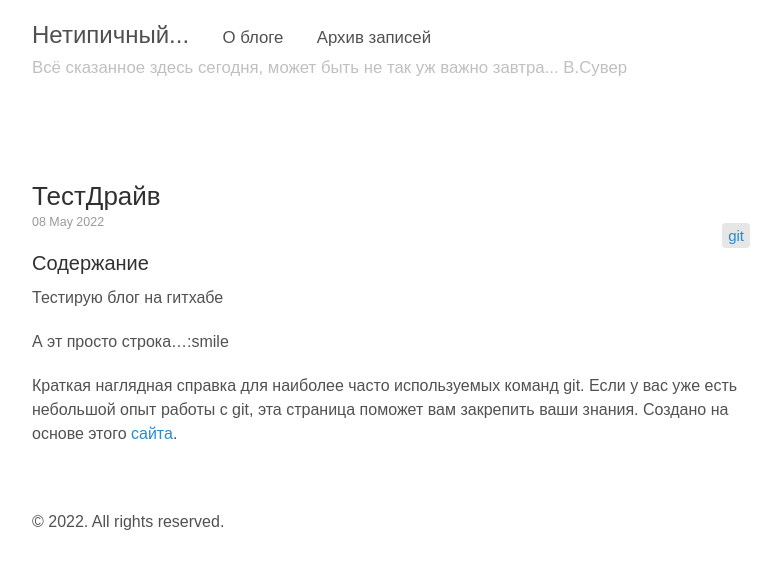
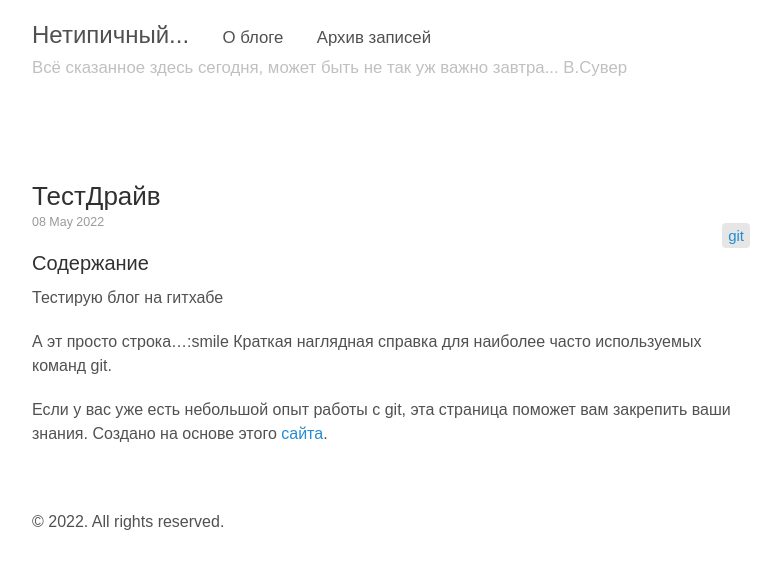
Before and after one commit to suvernet/suver, a Jekyll site: the page built from _posts/2022-05-08-testdrive.md, in a window 1280 px wide. Shown: the top 569 px of the page, without its empty margins (248-1029 px from the left). Built offline with Jekyll 4.4.1, drawn with Linux system fonts in a browser that asks for light colours.

```diff
--- a/_posts/2022-05-08-testdrive.md
+++ b/_posts/2022-05-08-testdrive.md
@@ -4,10 +4,9 @@ title: "ТестДрайв"
 permalink: testdrive
 tags: git
 ---
-
 <h2 id="contents">Содержание</h2>
 <p>Тестирую блог на гитхабе</p>
 А эт просто строка...:smile
+Краткая наглядная справка для наиболее часто используемых команд git.
 
-
-Краткая наглядная справка для наиболее часто используемых команд git. Если у вас уже есть небольшой опыт работы с git, эта страница поможет вам закрепить ваши знания. Создано на основе этого [сайта](https://marklodato.github.io/visual-git-guide/index-en.html).
+Если у вас уже есть небольшой опыт работы с git, эта страница поможет вам закрепить ваши знания. Создано на основе этого [сайта](https://marklodato.github.io/visual-git-guide/index-en.html).
```
